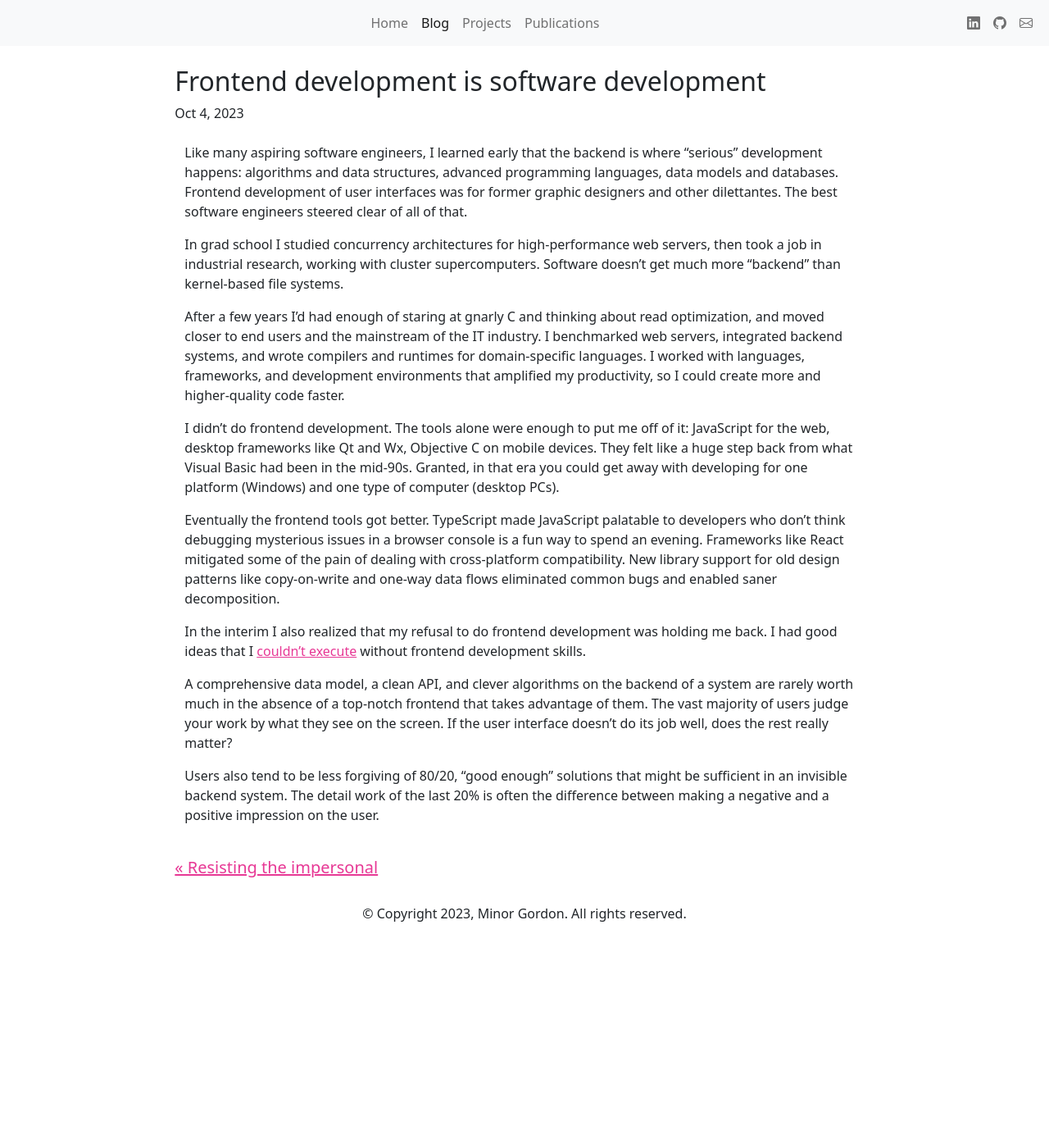
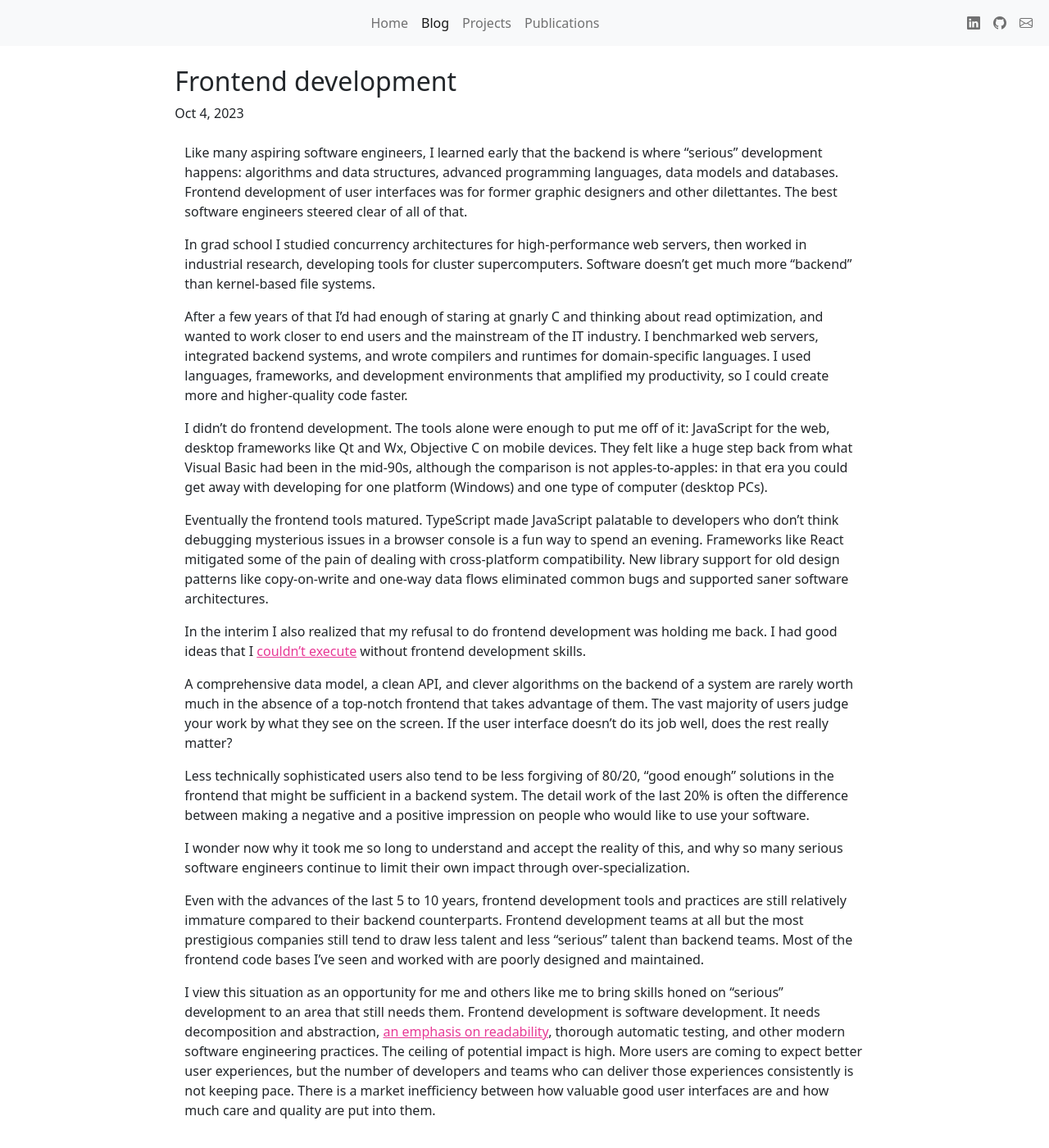
Before and after one commit to minorg/minorgordon.net, a Jekyll site: the page built from _posts/2023-10-04-frontend-development.md, in a window 1280 px wide and 1400 px high. Shown: the whole window at 82% size. Built offline with Jekyll 4.4.1, drawn with Linux system fonts in a browser that asks for light colours; nearby versions of some CDN libraries.

Commit message:
new post

```diff
--- a/_posts/2023-10-04-frontend-development.md
+++ b/_posts/2023-10-04-frontend-development.md
@@ -1,22 +1,28 @@
 ---
 date:   2023-10-04
-description: Comparing and contrasting backend and frontend development
+description: My journey to frontend development
 layout: post
-title:  "Frontend development is software development"
+title:  "Frontend development"
 ---
 
 Like many aspiring software engineers, I learned early that the backend is where "serious" development happens: algorithms and data structures, advanced programming languages, data models and databases. Frontend development of user interfaces was for former graphic designers and other dilettantes. The best software engineers steered clear of all of that.
 
-In grad school I studied concurrency architectures for high-performance web servers, then took a job in industrial research, working with cluster supercomputers. Software doesn't get much more "backend" than kernel-based file systems.
+In grad school I studied concurrency architectures for high-performance web servers, then worked in industrial research, developing tools for cluster supercomputers. Software doesn't get much more "backend" than kernel-based file systems.
 
-After a few years I'd had enough of staring at gnarly C and thinking about read optimization, and moved closer to end users and the mainstream of the IT industry. I benchmarked web servers, integrated backend systems, and wrote compilers and runtimes for domain-specific languages. I worked with languages, frameworks, and development environments that amplified my productivity, so I could create more and higher-quality code faster.
+After a few years of that I'd had enough of staring at gnarly C and thinking about read optimization, and wanted to work closer to end users and the mainstream of the IT industry. I benchmarked web servers, integrated backend systems, and wrote compilers and runtimes for domain-specific languages. I used languages, frameworks, and development environments that amplified my productivity, so I could create more and higher-quality code faster.
 
-I didn't do frontend development. The tools alone were enough to put me off of it: JavaScript for the web, desktop frameworks like Qt and Wx, Objective C on mobile devices. They felt like a huge step back from what Visual Basic had been in the mid-90s. Granted, in that era you could get away with developing for one platform (Windows) and one type of computer (desktop PCs).
+I didn't do frontend development. The tools alone were enough to put me off of it: JavaScript for the web, desktop frameworks like Qt and Wx, Objective C on mobile devices. They felt like a huge step back from what Visual Basic had been in the mid-90s, although the comparison is not apples-to-apples: in that era you could get away with developing for one platform (Windows) and one type of computer (desktop PCs).
 
-Eventually the frontend tools got better. TypeScript made JavaScript palatable to developers who don't think debugging mysterious issues in a browser console is a fun way to spend an evening. Frameworks like React mitigated some of the pain of dealing with cross-platform compatibility. New library support for old design patterns like copy-on-write and one-way data flows eliminated common bugs and enabled saner decomposition.
+Eventually the frontend tools matured. TypeScript made JavaScript palatable to developers who don't think debugging mysterious issues in a browser console is a fun way to spend an evening. Frameworks like React mitigated some of the pain of dealing with cross-platform compatibility. New library support for old design patterns like copy-on-write and one-way data flows eliminated common bugs and supported saner software architectures.
 
 In the interim I also realized that my refusal to do frontend development was holding me back. I had good ideas that I [couldn't execute]({% post_url 2023-09-27-good-ideas-execution %}) without frontend development skills.
 
 A comprehensive data model, a clean API, and clever algorithms on the backend of a system are rarely worth much in the absence of a top-notch frontend that takes advantage of them. The vast majority of users judge your work by what they see on the screen. If the user interface doesn't do its job well, does the rest really matter?
 
-Users also tend to be less forgiving of 80/20, "good enough" solutions that might be sufficient in an invisible backend system. The detail work of the last 20% is often the difference between making a negative and a positive impression on the user.
+Less technically sophisticated users also tend to be less forgiving of 80/20, "good enough" solutions in the frontend that might be sufficient in a backend system. The detail work of the last 20% is often the difference between making a negative and a positive impression on people who would like to use your software.
+
+I wonder now why it took me so long to understand and accept the reality of this, and why so many serious software engineers continue to limit their own impact through over-specialization.
+
+Even with the advances of the last 5 to 10 years, frontend development tools and practices are still relatively immature compared to their backend counterparts. Frontend development teams at all but the most prestigious companies still tend to draw less talent and less "serious" talent than backend teams. Most of the frontend code bases I've seen and worked with are poorly designed and maintained.
+
+I view this situation as an opportunity for me and others like me to bring skills honed on "serious" development to an area that still needs them. Frontend development is software development. It needs decomposition and abstraction, [an emphasis on readability]({% post_url 2020-05-02-code-is-for-other-people-to-read %}), thorough automatic testing, and other modern software engineering practices. The ceiling of potential impact is high. More users are coming to expect better user experiences, but the number of developers and teams who can deliver those experiences consistently is not keeping pace. There is a market inefficiency between how valuable good user interfaces are and how much care and quality are put into them.
```
